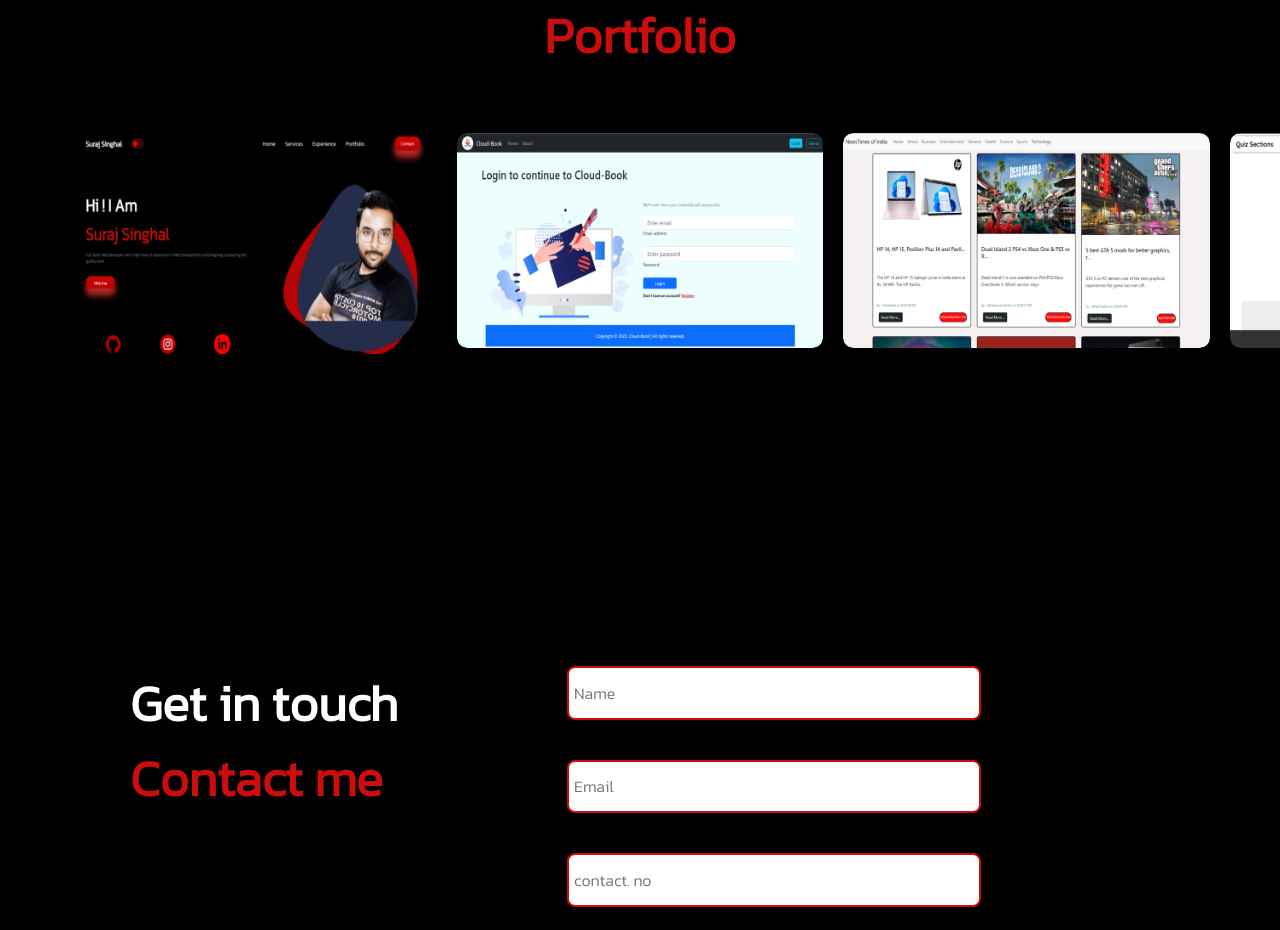
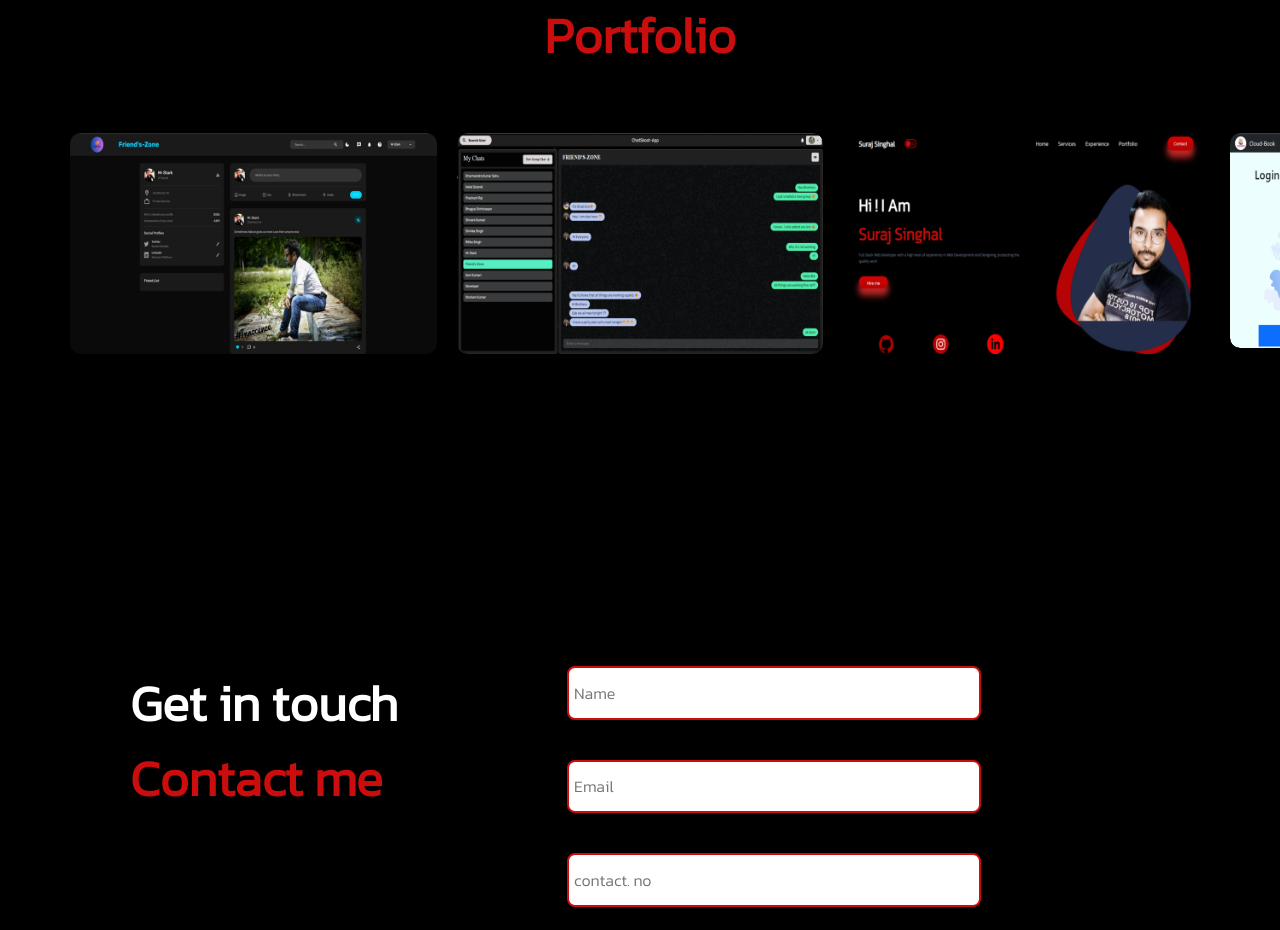
Before and after one commit to MrStark1234/portfolio, a React (Create React App) app in the folder client/: page / in a window 1280 px wide. Shown: the part 2580-3510 px from the top of the page. Built offline with nearby package versions, Linux system fonts and the light colour scheme.

Commit message:
define new projects

```diff
--- a/client/src/components/Portfolio/Portfolio.js
+++ b/client/src/components/Portfolio/Portfolio.js
@@ -7,6 +7,8 @@ import Port from "../../img/port.png";
 import News from "../../img/news.png";
 import Quiz from "../../img/quiz.png";
 import Cloud from "../../img/cloud.png";
+import Social from "../../img/social.png";
+import CSK from "../../img/csa.png";
 
 import { themeContext } from "../../context";
 import { useContext } from "react";
@@ -30,6 +32,48 @@ const Portfolio = () => {
         className="portfolio-slider"
       >
         {/* <div className="port"> */}
+        <SwiperSlide>
+          <div className="work">
+            <img src={Social} alt="/" />
+            <div className="layer">
+              <h3>Friend's-Zone</h3>
+              <p>
+                Made a website that helps to connect with your family and
+                friends with their photos and posts.
+              </p>
+              <a href="/" target="_blank" rel="noreferrer">
+                <LaunchIcon
+                  className="icon"
+                  fontSize="small"
+                  style={{ marginTop: "2px" }}
+                />
+              </a>
+            </div>
+          </div>
+        </SwiperSlide>
+        <SwiperSlide>
+          <div className="work">
+            <img src={CSK} alt="/" />
+            <div className="layer">
+              <h3>ChatSkoot-App</h3>
+              <p>
+                It's a MERN Stack project where you can do real time chating
+                with you friends.
+              </p>
+              <a
+                href="https://chatskoot.netlify.app/"
+                target="_blank"
+                rel="noreferrer"
+              >
+                <LaunchIcon
+                  className="icon"
+                  fontSize="small"
+                  style={{ marginTop: "2px" }}
+                />
+              </a>
+            </div>
+          </div>
+        </SwiperSlide>
         <SwiperSlide>
           <div className="work">
             <img src={Port} alt="/" />
@@ -143,6 +187,7 @@ const Portfolio = () => {
             </div>
           </div>
         </SwiperSlide>
+
         {/* </div> */}
       </Swiper>
     </div>
```
Also changed, not shown: client/src/img/csa.png (added), client/src/img/social.png (added).
